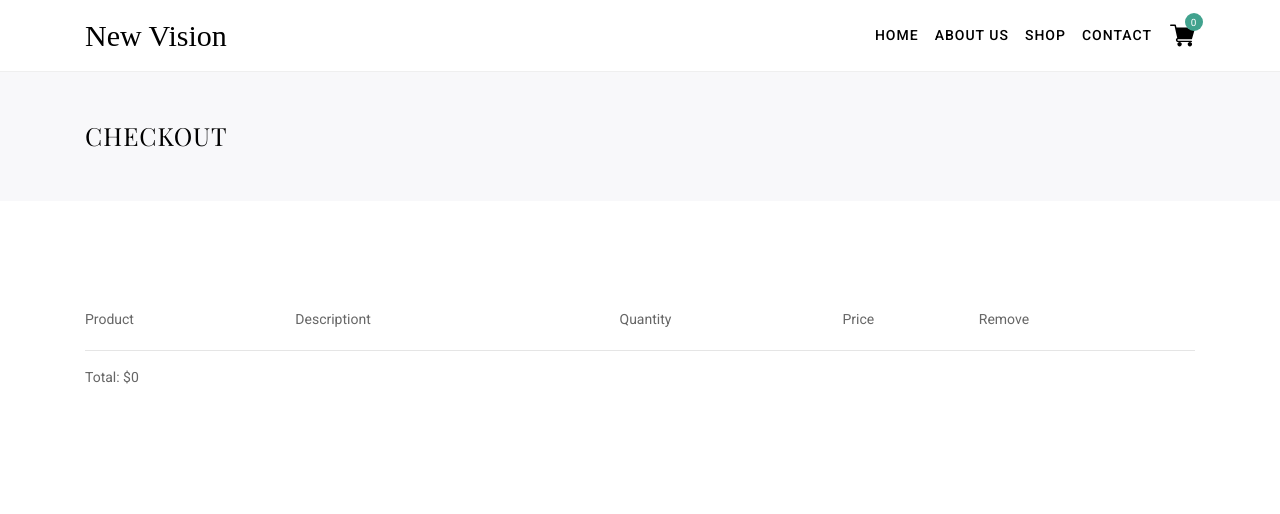
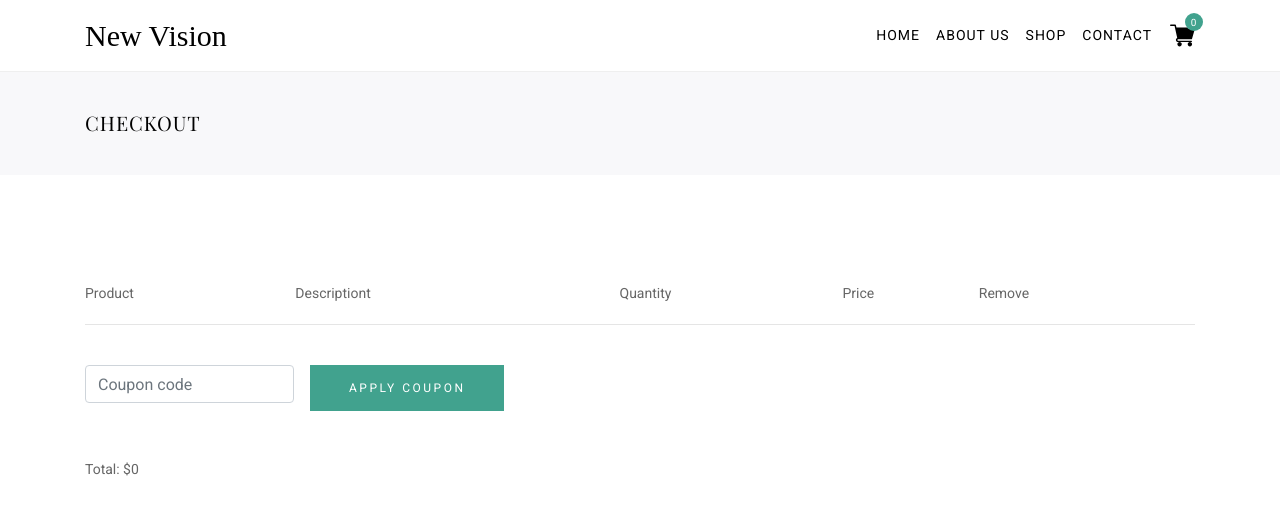
Before and after one commit to samir-mujanovic/clothing-shop, a React (Create React App) app: page /checkout in a window 1280 px wide. Shown: the top 514 px of the page. Built offline with nearby package versions, Linux system fonts and the light colour scheme; a web font is replaced by a local one.

Commit message:
correction in heading,navbar,checkout page

```diff
--- a/src/components/HeadingBlock/HeadingBlock.styles.scss
+++ b/src/components/HeadingBlock/HeadingBlock.styles.scss
@@ -1,9 +1,9 @@
 .heading-container {
   background-color: #f8f8fa;
   h1 {
-    padding: 50px 0;
+    padding: 40px 0;
     font-family: "Playfair Display", serif;
-    font-size: 25px;
+    font-size: 20px;
     color: #000;
     letter-spacing: 1px;
     text-transform: uppercase;
--- a/src/components/Navbar/Navbar.styles.scss
+++ b/src/components/Navbar/Navbar.styles.scss
@@ -18,7 +18,7 @@ nav {
     .nav-item {
       .nav-link {
         font-size: 14px;
-        font-weight: 500;
+        font-weight: 400;
         letter-spacing: 1px;
         transition: all 0.3s ease-out;
         text-transform: uppercase;
--- a/src/pages/checkout/checkout.js
+++ b/src/pages/checkout/checkout.js
@@ -4,6 +4,7 @@ import { createStructuredSelector } from "reselect";
 
 import CheckoutItem from "../../components/CheckoutItem/CheckoutItem";
 import HeadingBlock from "../../components/HeadingBlock/HeadingBlock";
+import CustomButon from "../../components/CustomButton/CustomButton";
 
 import {
   selectCartItems,
@@ -39,7 +40,20 @@ const CheckoutPage = ({ cartItems, total }) => {
               ))}
             </table>
           </div>
-          <div className="total">
+          <div className="cuopon-form mt-4">
+            <form className="form-inline">
+              <div className="form-group mr-sm-3 mb-2">
+                <label className="sr-only">Password</label>
+                <input
+                  type="password"
+                  className="form-control"
+                  placeholder="Coupon code"
+                />
+              </div>
+              <CustomButon title="Apply Coupon" />
+            </form>
+          </div>
+          <div className="total mt-5">
             <span>Total: ${total}</span>
           </div>
         </div>
```
